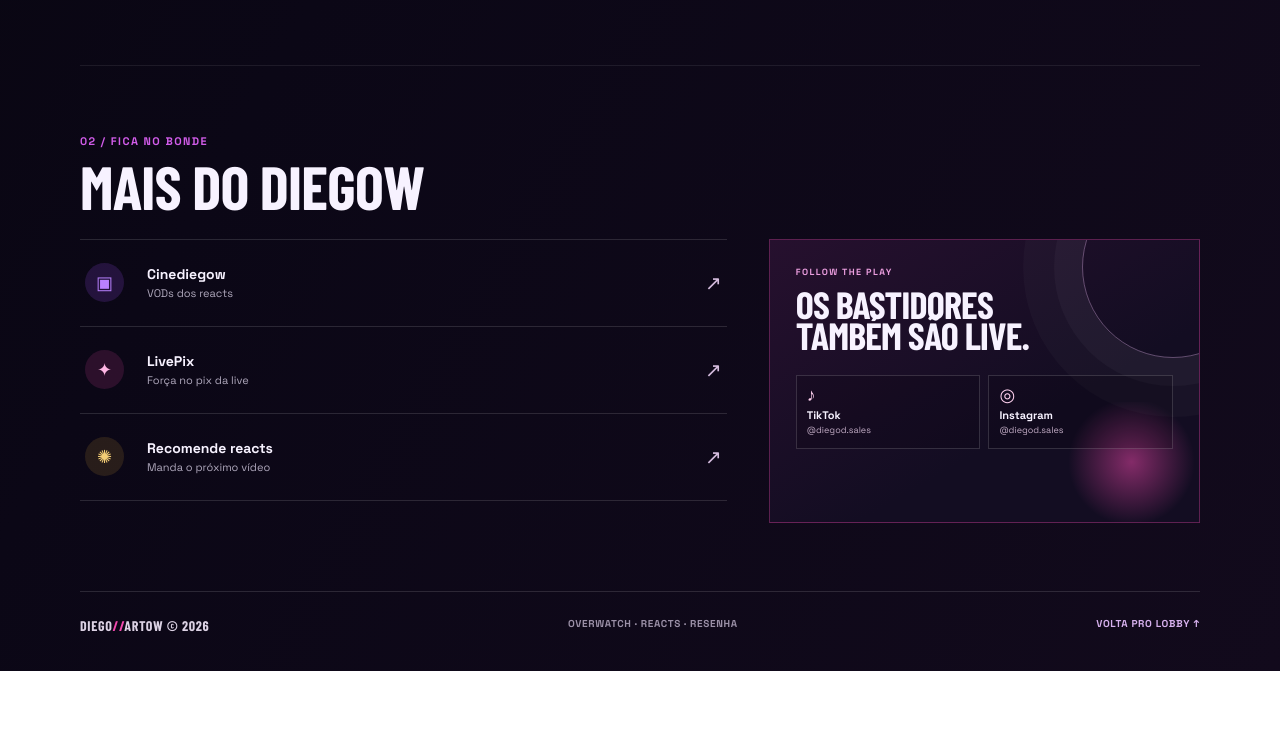
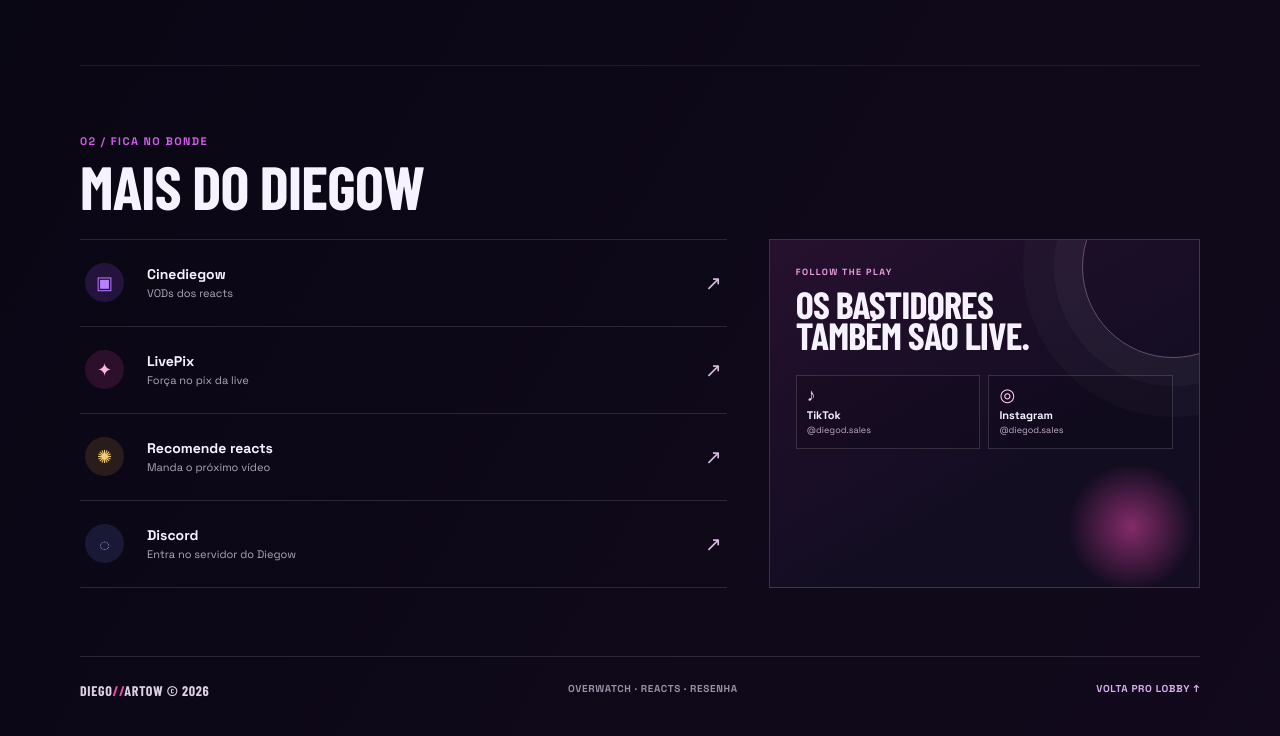
Before and after one commit to G1usDv/diego-links, a plain HTML site: page index.html in a window 1280 px wide. Shown: the part 1218-1954 px from the top of the page. Before the commit the page ends 1889 px from the top, so only its background shows below. Drawn offline with nearby package versions, Linux system fonts and the light colour scheme; a web font is replaced by a local one.

Commit message:
Add Discord link

```diff
--- a/index.html
+++ b/index.html
@@ -148,6 +148,11 @@
               <span><strong>Recomende reacts</strong><small>Manda o próximo vídeo</small></span>
               <span class="network-link__arrow" aria-hidden="true">↗</span>
             </a>
+            <a class="network-link" href="https://discord.gg/EA6xyVhU5h" target="_blank" rel="noreferrer">
+              <span class="network-link__glyph glyph--discord" aria-hidden="true">◌</span>
+              <span><strong>Discord</strong><small>Entra no servidor do Diegow</small></span>
+              <span class="network-link__arrow" aria-hidden="true">↗</span>
+            </a>
           </div>
 
           <aside class="social-card" aria-label="Redes sociais do Diego">
--- a/styles.css
+++ b/styles.css
@@ -114,6 +114,7 @@ a { color: inherit; text-decoration: none; }
 .glyph--cinefy { color: #b981ff; background: rgba(158,83,255,.17); }
 .glyph--livepix { color: #ffb6e4; background: rgba(243,73,174,.14); }
 .glyph--react { color: #f3cd75; background: rgba(250,190,58,.12); }
+.glyph--discord { color: #9ca8ff; background: rgba(112, 132, 255, .14); }
 .network-link strong { display: block; font-size: 14px; }
 .network-link small { display: block; margin-top: 3px; color: var(--muted); font-size: 11px; }
 .network-link__arrow { color: #d6bddf; font-size: 20px; }
```
